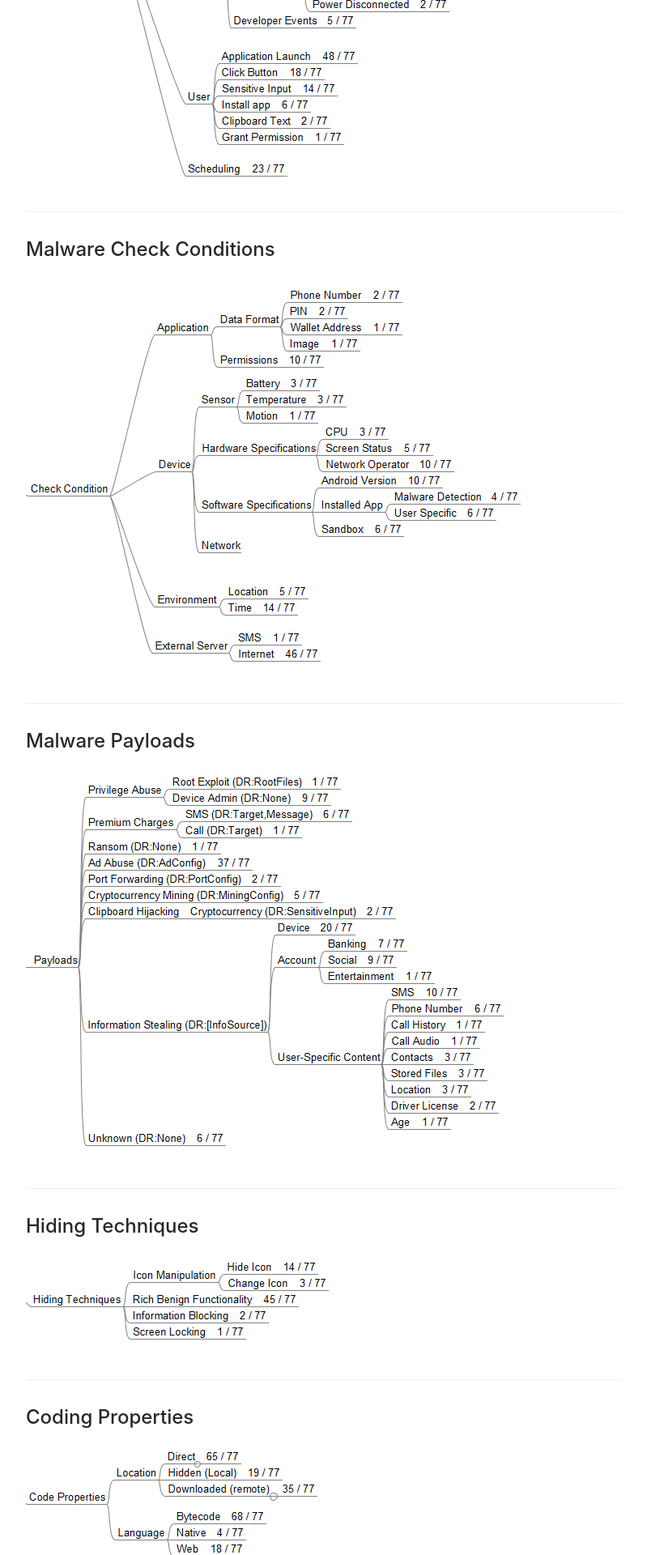
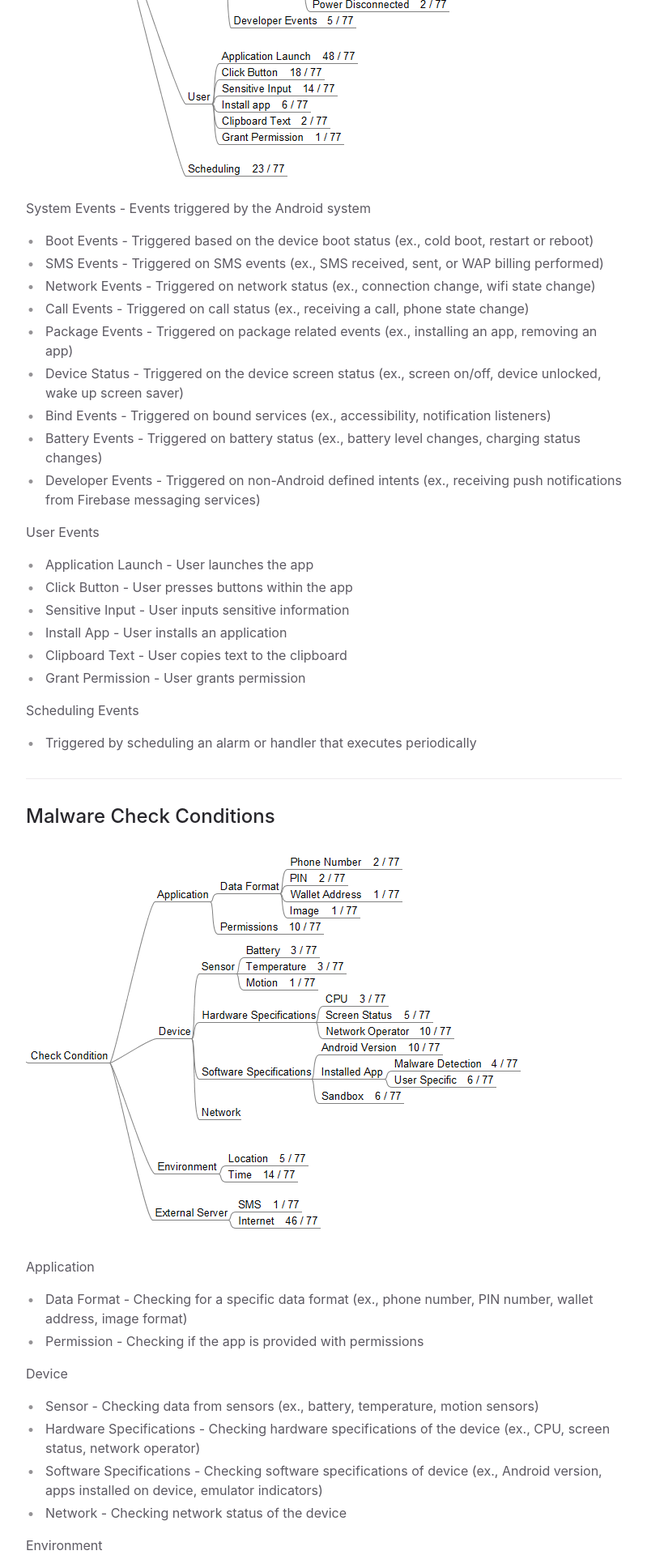
Before and after one commit to hello-from-anon-researcher/hello-from-anon-researcher.github.io, a Jekyll site: the page built from docs/malwarecharacterization/malwarecharacterization.md, in a window 1280 px wide. Shown: the part 1154-3074 px from the top of the page at 81% size, without its empty margins (372-1171 px from the left). Built offline with Jekyll 4.4.1, drawn with Linux system fonts in a browser that asks for light colours; some of the changed text lies outside the part shown.

Commit message:
update website

```diff
--- a/docs/malwarecharacterization/malwarecharacterization.md
+++ b/docs/malwarecharacterization/malwarecharacterization.md
@@ -21,17 +21,67 @@ The figure above describes an overview of high-level categories used to describe
 
 ![](../img/characteristic_eventconditions.png)
 
+System Events - Events triggered by the Android system
+* Boot Events - Triggered based on the device boot status (ex., cold boot, restart or reboot)
+* SMS Events - Triggered on SMS events (ex., SMS received, sent, or WAP billing performed)
+* Network Events - Triggered on network status (ex., connection change, wifi state change)
+* Call Events - Triggered on call status (ex., receiving a call, phone state change)
+* Package Events - Triggered on package related events (ex., installing an app, removing an app)
+* Device Status - Triggered on the device screen status (ex., screen on/off, device unlocked, wake up screen saver)
+* Bind Events - Triggered on bound services (ex., accessibility, notification listeners)
+* Battery Events - Triggered on battery status (ex., battery level changes, charging status changes)
+* Developer Events - Triggered on non-Android defined intents (ex., receiving push notifications from Firebase messaging services)
+
+User Events
+* Application Launch - User launches the app
+* Click Button - User presses buttons within the app
+* Sensitive Input - User inputs sensitive information
+* Install App - User installs an application
+* Clipboard Text - User copies text to the clipboard
+* Grant Permission - User grants permission
+
+Scheduling Events
+* Triggered by scheduling an alarm or handler that executes periodically
+
 ---
 
 ## Malware Check Conditions
 
 ![](../img/characteristic_checkconditions.png)
 
+Application
+* Data Format - Checking for a specific data format (ex., phone number, PIN number, wallet address, image format)
+* Permission - Checking if the app is provided with permissions
+
+Device
+* Sensor - Checking data from sensors (ex., battery, temperature, motion sensors)
+* Hardware Specifications - Checking hardware specifications of the device (ex., CPU, screen status, network operator)
+* Software Specifications - Checking software specifications of device (ex., Android version, apps installed on device, emulator indicators)
+* Network - Checking network status of the device
+
+Environment
+* Location - Checking based on specific location
+* Time - Checking based on specific time
+
+External Server
+* SMS - Checking based on command retrieved from SMS
+* Internet - Checking based on commands retrieved from the internet
+
 ---
 
 ## Malware Payloads
 
 ![](../img/characteristic_payloads.png)
+
+* Privilege Abuse - Tricking the user into granting elevated access to resources normally protected by the application
+* Premium Charges - Subscribe the device to premium charges (ex., premium SMS, premium rate numbers)
+* Ransom - Disable device functionalities to coerve victim into paying a fee to re-enable the device
+* Ad Abuse - Abusing advertisement schemes for monetary value
+* Port Forwarding - Gain access to the users internal network
+* Cryptocurrency Mining - Mining cryptocurrency without the users consent
+* Clipboard Hijacking - Replacing the text of the user's copy action (ex., replace copied text with malware developers cryptocurrency wallet)
+* Information Stealing - Stealing information from the user (ex., device, )
+* Unknown - Payloads which download an unknown malicious executable
 
 ---
 
@@ -40,10 +90,25 @@ The figure above describes an overview of high-level categories used to describe
 
 ![](../img/characteristic_hidingtechniques.png)
 
+* Icon Manipulation - Modification of the icon to hide or deter attention from the user
+* Rich Benign Functionality - Implementing functionalities that a user deems useful
+* Information Blocking - Blocking information of malicious activities from the user
+* Screen Locking - Hide malicious behaviors of application by locking the screen
+
 ---
 
 ## Coding Properties
 
 ![](../img/characteristic_codeproperties.png)
 
+Location
+* Direct - Implementation includes code from source DEX files
+* Hidden (Local) - Implementation includes code from local assets
+* Downloaded (Remote) - Implementation include code downloaded from remote sources
+
+Language
+* Bytecode - Implementation found in Java bytecode
+* Native - Implementation found in native code
+* Web - Implementation found in HTML/CSS/JS
+
 ---
```
Also changed, not shown: docs/toolcollection/toolcollection.md (+0 -6 lines).
